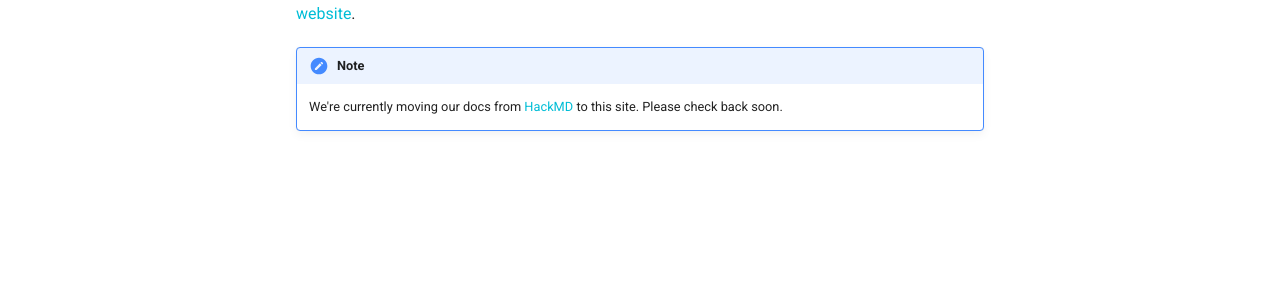
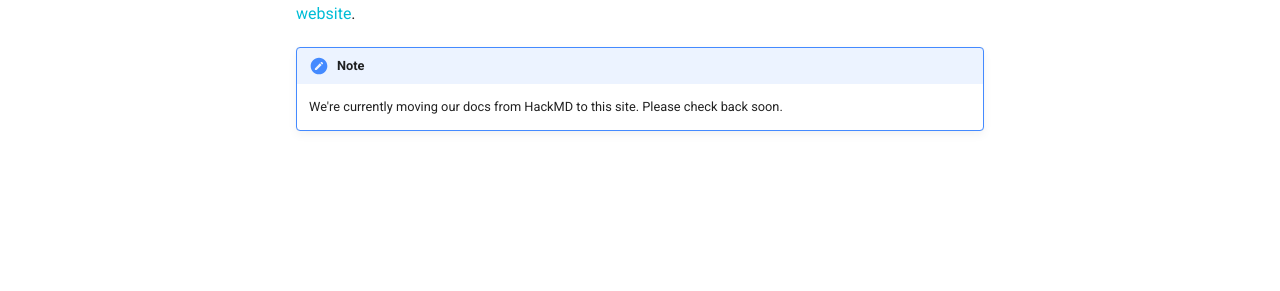
Before and after one commit to neurobagel/dev-docs, an MkDocs documentation site: the page built from docs/index.md, in a window 1280 px wide. Shown: the part 319-610 px from the top of the page. Built offline with MkDocs 1.6.1 and Material for MkDocs 9.7.7, drawn with Linux system fonts in a browser that asks for light colours; comment, search, counter and statistics services are not loaded; part of the change alters nothing that is shown.

```diff
--- a/docs/index.md
+++ b/docs/index.md
@@ -8,5 +8,5 @@ it, please visit the [Neurobagel website](https://neurobagel.org).
 
 
 !!! note
-    We're currently moving our docs from [HackMD](https://hackmd.io/team/neurobagel)
+    We're currently moving our docs from HackMD
     to this site. Please check back soon.
```
